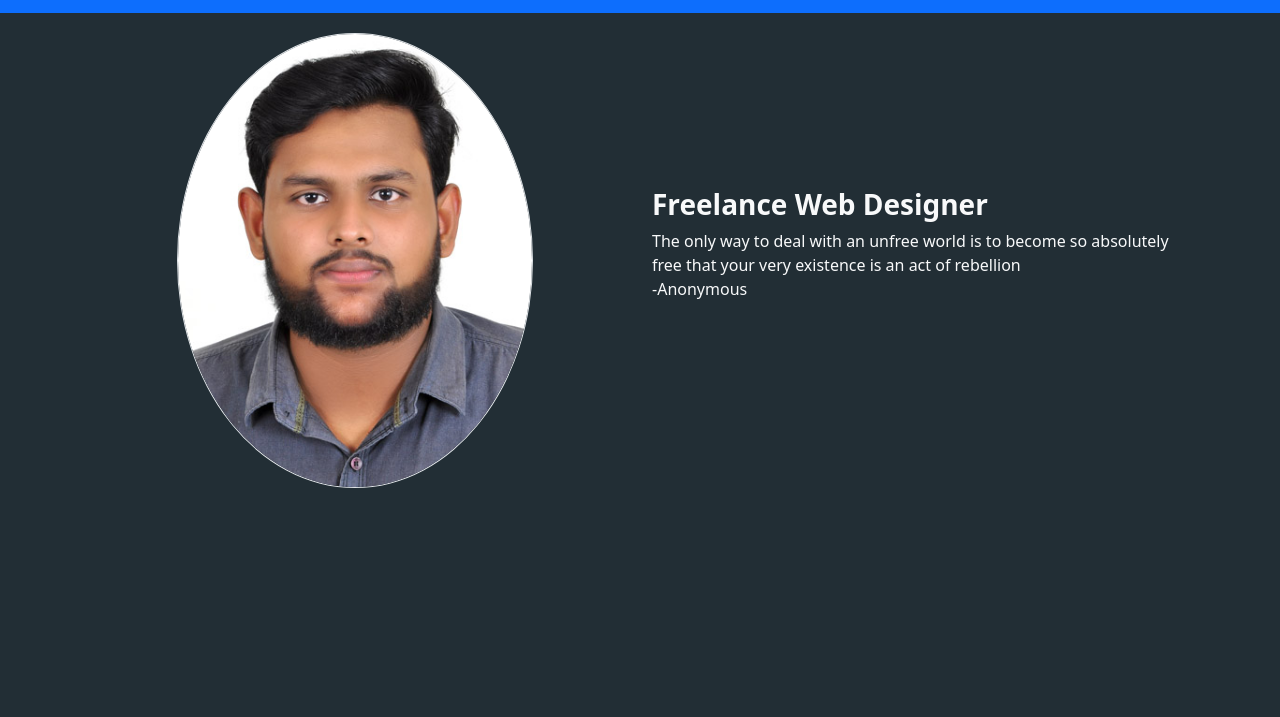
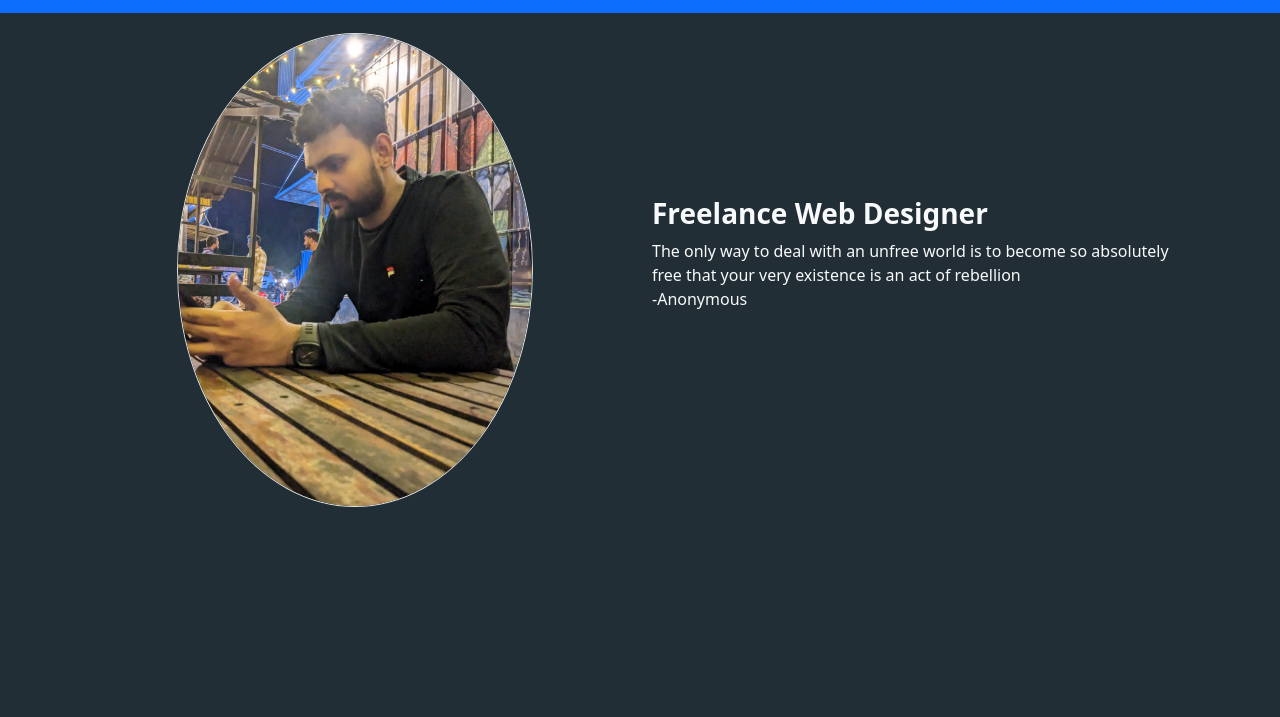
Before and after one commit to Basithnizam/personalWebsite, a plain HTML site: page index.html in a window 1280 px wide. Shown: the part 83-800 px from the top of the page. Drawn offline with nearby package versions, Linux system fonts and the light colour scheme.

Commit message:
Update Image

```diff
--- a/index.html
+++ b/index.html
@@ -39,7 +39,7 @@
       <div class="row align-items-center ">
         <div class="image col-8 col-sm-9 col-md-6 col-lg-4 mx-auto  m-1 col-p-4 container-fluid">
           <div class="">
-            <img class="img-fluid mt-3 rounded-circle border border-#000" src="images/basith-nizam.jpg " alt="image not avilable">
+            <img class="img-fluid mt-3 rounded-circle border border-#000" src="images/basithnizam.jpg " alt="image not avilable">
           </div>
 
         </div>
```
